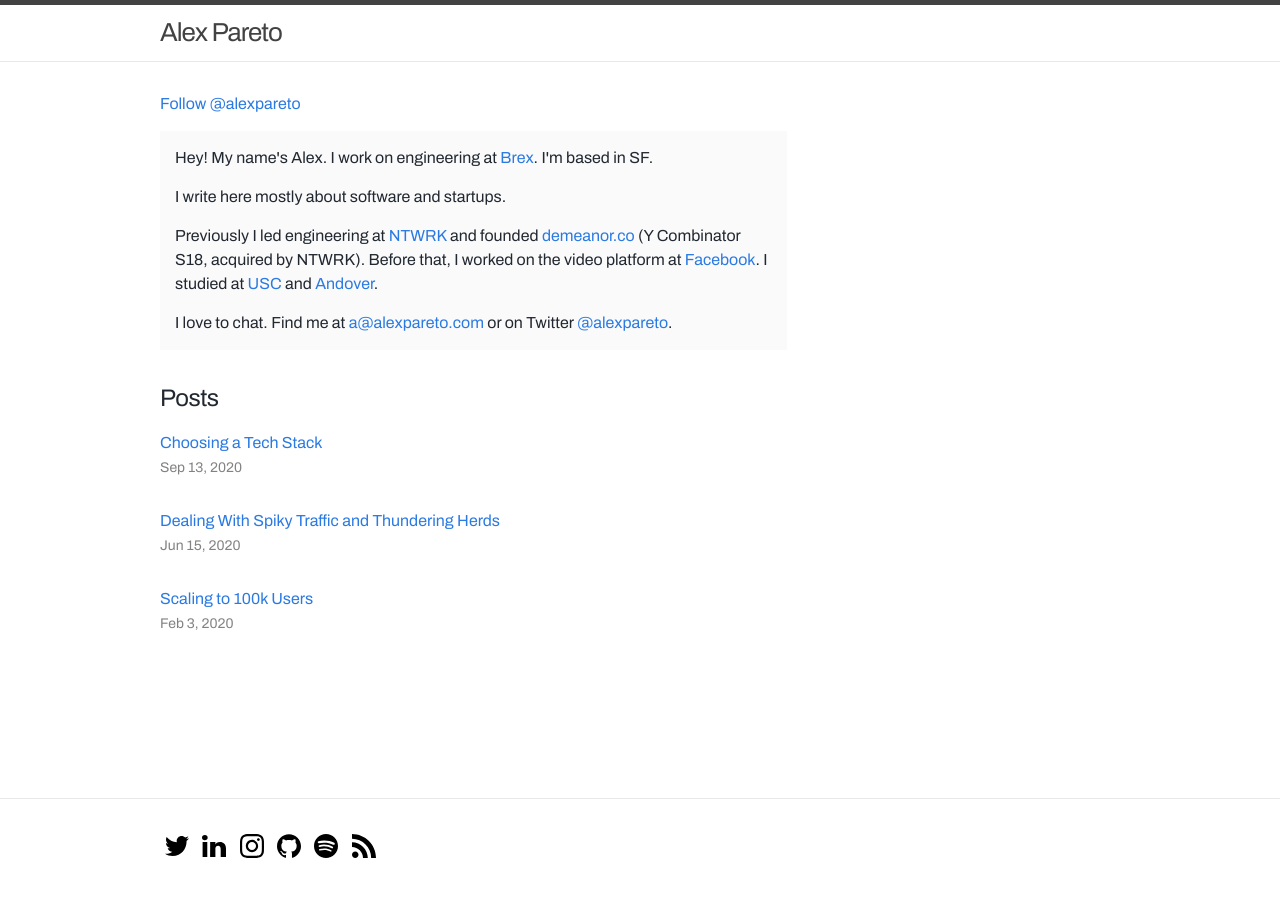
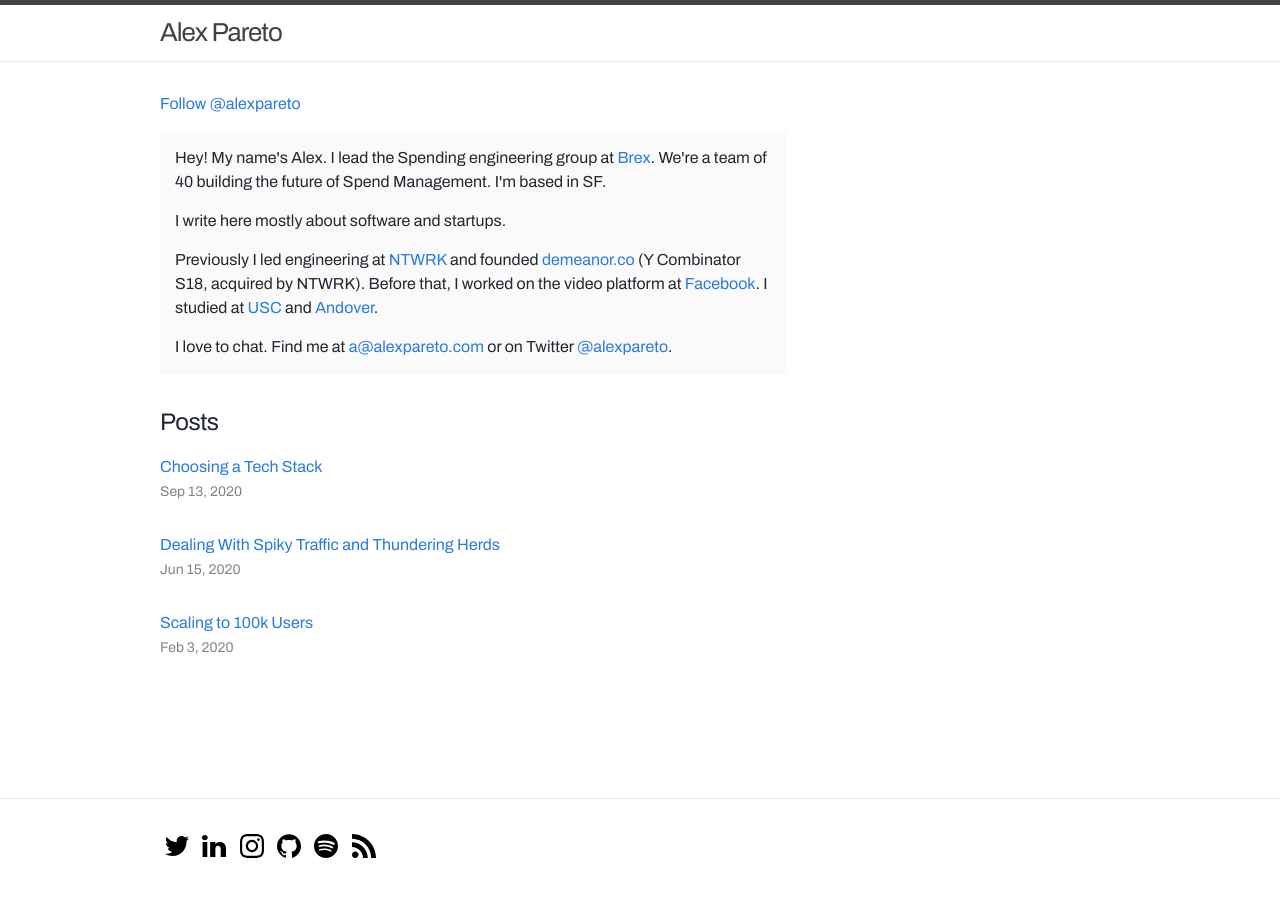
Before and after one commit to alexpareto/blog, a Jekyll site: the page built from index.markdown, in a window 1280 px wide. Shown: the top 897 px of the page. Built offline with Jekyll 4.4.1, drawn with Linux system fonts in a browser that asks for light colours; comment, search, counter and statistics services are not loaded.

Commit message:
Update about.html

```diff
--- a/_includes/about.html
+++ b/_includes/about.html
@@ -1,7 +1,7 @@
 <div>
   <p>
-    Hey! My name's Alex. I work on engineering at
-    <a href="https://brex.com" target="_blank">Brex</a>. I'm based in SF.
+    Hey! My name's Alex. I lead the Spending engineering group at
+    <a href="https://brex.com" target="_blank">Brex</a>. We're a team of 40 building the future of Spend Management. I'm based in SF.
   </p>
   <p>I write here mostly about software and startups.</p>
   <p>
```
